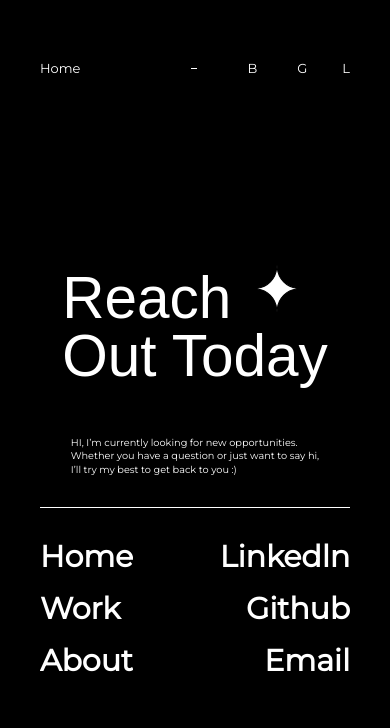
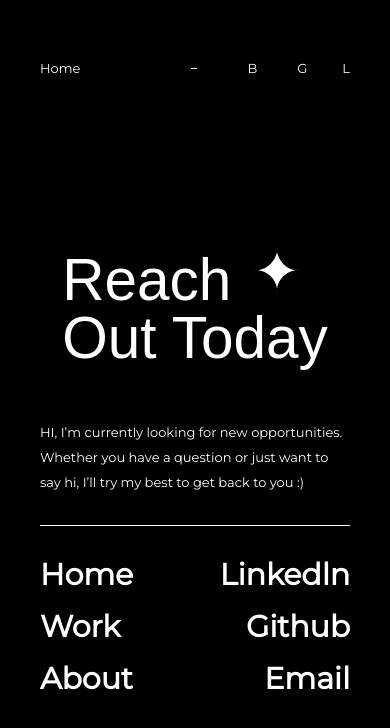
Before and after one commit to viboloveyou12/vivian-site, a React (Create React App) app: page /contact in a window 390 px wide. Shown: the top 728 px of the page. Built offline with nearby package versions, Linux system fonts and the light colour scheme; a web font is replaced by a local one.

Commit message:
fix: modify some style issue

```diff
--- a/src/components/Canvas/style.scss
+++ b/src/components/Canvas/style.scss
@@ -24,3 +24,9 @@ canvas {
 .none {
     display: none;
 }
+
+@media screen and (max-width: 700px) {
+    .align-left {
+        left: calc(-100vw/4);
+    }
+}
--- a/src/pages/About/style.scss
+++ b/src/pages/About/style.scss
@@ -123,7 +123,11 @@
         }
 
         &-right {
-            margin-top: 3%;
+            margin-top: 0;
+
+            h2 {
+                margin-top: 0;
+            }
         }
     }
 }
--- a/src/pages/Contact/index.tsx
+++ b/src/pages/Contact/index.tsx
@@ -1,4 +1,4 @@
-import { useEffect } from 'react';
+import { useEffect, useState } from 'react';
 import { Link } from 'react-router-dom';
 import { motion, Variants } from 'framer-motion';
 import MainLayout from '../../layout/MainLayout';
@@ -98,6 +98,10 @@ const media = [
 
 const Contact: React.FC = () => {
   //const [showLoading, setShowLoading] = useState(true);
+  const [matches, setMatches] = useState(
+    window.matchMedia("(min-width: 400px)").matches
+  );
+
   useEffect(() => {
     // setTimeout(() => {
     //   setShowLoading(false)
@@ -105,12 +109,18 @@ const Contact: React.FC = () => {
     document.body.classList.add('no-verticalScroll');
     document.body.style.backgroundColor = '#000000';
     document.body.style.transition = 'background-color 1s ease';
+
+    window.matchMedia("(min-width: 400px)")
+      .addEventListener('change', e => setMatches( e.matches ));
+
     return () => {
+      window.matchMedia("(min-width: 400px)")
+        .removeEventListener('change', e => setMatches( e.matches ));
       document.body.classList.remove('no-verticalScroll');
       document.body.style.backgroundColor = '#EAE4DF';
       document.body.style.transition = 'background-color 1s ease';
     }
-  }, [])
+  }, []);
 
   return (
     <MainLayout path="/contact">
@@ -139,8 +149,10 @@ const Contact: React.FC = () => {
                 exit="hidden"
                 variants={top(1)}
               >
-                HI, I’m currently looking for new opportunities.<br></br>
-                Whether you have a question or just want to say hi,<br></br>
+                HI, I’m currently looking for new opportunities.
+                {matches ? <br></br> : ' '}
+                Whether you have a question or just want to say hi,
+                {matches ? <br></br> : ' '}
                 I’ll try my best to get back to you :)
               </motion.p>
             </div>
--- a/src/pages/Contact/style.scss
+++ b/src/pages/Contact/style.scss
@@ -126,8 +126,6 @@
                 }
 
                 p {
-                    font-size: 2.5vw;
-                    line-height: 3.5vw;
                     margin-bottom: 30px;
                 }
             }
```
